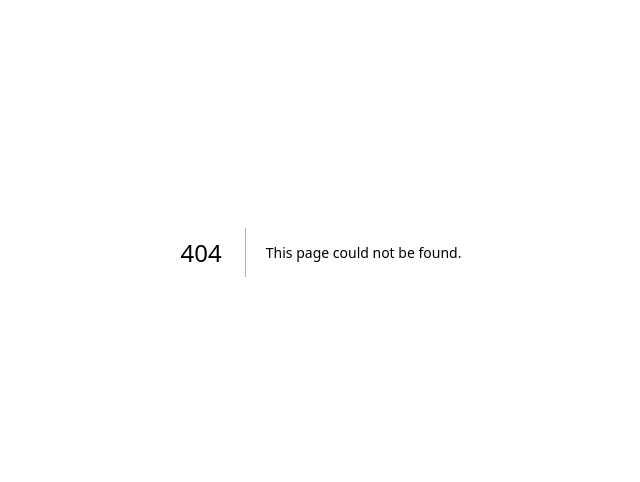
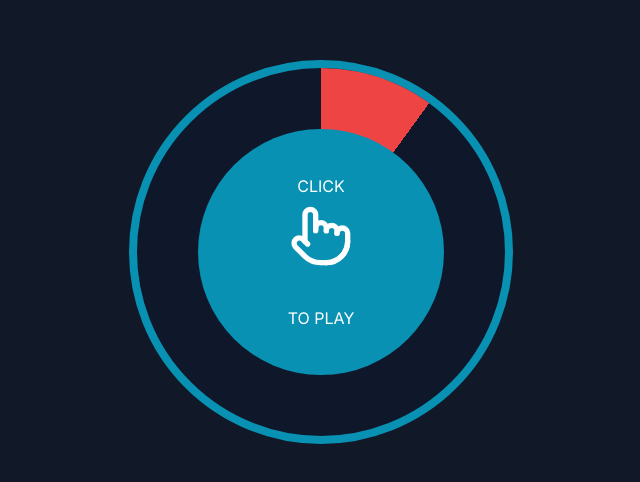
Before and after one commit to Epikle/oktaani-game-2, a Next.js app: page /game2 in a window 1280 px wide. Before the commit this address had no page. Shown: the part 148-630 px from the top of the page, without its empty margins (319-959 px from the left). Built offline with nearby package versions, Linux system fonts and the light colour scheme.

Commit message:
:sparkles: Second game

```diff
--- /dev/null
+++ b/src/app/game2/page.tsx
@@ -0,0 +1,9 @@
+import GameBoard2 from '@/components/GameBoard2';
+
+export default function Home() {
+  return (
+    <main className="grid place-items-center min-h-screen bg-gray-900 overflow-hidden">
+      <GameBoard2 />
+    </main>
+  );
+}
--- a/src/components/Game.tsx
+++ b/src/components/Game.tsx
@@ -8,6 +8,7 @@
   Starting = 'STARTING',
   Started = 'STARTED',
   Ended = 'ENDED',
+  Winner = 'WINNER',
 }
 
 export const START_DELAY = 1000 * 3;
@@ -53,7 +54,10 @@
         rotationDirection={rotationDirection}
         onOverlap={setIsOverlap}
       />
-      <button className="absolute inset-0 z-50" onClick={clickHandler} />
+      <button
+        className="absolute inset-0 z-50 w-full h-full"
+        onClick={clickHandler}
+      />
     </>
   );
 };
--- a/src/components/GameBoard.tsx
+++ b/src/components/GameBoard.tsx
@@ -64,6 +64,7 @@
     return () => {
       clearInterval(timer);
     };
+    // eslint-disable-next-line react-hooks/exhaustive-deps
   }, [gameState, tickRate]);
 
   const startTimer = () => {
@@ -85,6 +86,7 @@
     return () => {
       clearInterval(timer2);
     };
+    // eslint-disable-next-line react-hooks/exhaustive-deps
   }, [gameState, startTime]);
 
   return (
--- /dev/null
+++ b/src/components/GameBoard2.tsx
@@ -0,0 +1,152 @@
+'use client';
+
+import { FC, useState, useEffect } from 'react';
+import { Frown, Palette, Pointer, Trophy } from 'lucide-react';
+import { GameState } from './Game';
+
+const TIMER = 500; // time in ms
+const DIFFICULTY = 30; // TIMER - (correctColors length * time in ms)
+
+const colors = ['#ef4444', '#f97316', '#84cc16', '#22c55e', '#ec4899'];
+
+const createConicString = (color: string, value: number) => {
+  return `${color} ${value * 10}%, ${color} ${(value + 1) * 10}%`;
+};
+
+const GameBoard2: FC = () => {
+  let timer: NodeJS.Timer | undefined;
+  const [gameState, setGameState] = useState(GameState.New);
+  const [tickRate, setTickRate] = useState(false);
+  const [correctColors, setCorrectColors] = useState<string[]>([]);
+  const [currentColor, setCurrentColor] = useState(0);
+
+  const conicGradientColors = correctColors.map((color, index) =>
+    createConicString(color, index)
+  );
+
+  conicGradientColors.push(
+    createConicString(colors[currentColor], correctColors.length)
+  );
+
+  const tick = () => {
+    if (!timer) {
+      timer = setInterval(() => {
+        setTickRate((prevS) => !prevS);
+        const nextIndex = (currentColor + 1) % colors.length;
+        setCurrentColor(nextIndex);
+      }, TIMER - correctColors.length * DIFFICULTY);
+    }
+  };
+
+  useEffect(() => {
+    tick();
+
+    return () => {
+      clearInterval(timer);
+    };
+    // eslint-disable-next-line react-hooks/exhaustive-deps
+  }, [tickRate]);
+
+  const btnHandler = () => {
+    switch (gameState) {
+      case GameState.New:
+        setGameState(GameState.Started);
+        setCorrectColors((prevS) => prevS.concat(colors[currentColor]));
+        break;
+
+      case GameState.Started:
+        setCorrectColors((prevS) => prevS.concat(colors[currentColor]));
+
+        if (
+          correctColors.length > 0 &&
+          !correctColors.includes(colors[currentColor])
+        ) {
+          setGameState(GameState.Ended);
+          break;
+        }
+
+        if (correctColors.length >= 9) {
+          setGameState(GameState.Winner);
+        }
+
+        break;
+
+      case GameState.Ended:
+        setCorrectColors([]);
+        setGameState(GameState.Started);
+        break;
+
+      default:
+        setCorrectColors([]);
+        setGameState(GameState.Started);
+        break;
+    }
+  };
+
+  return (
+    <>
+      <div className="relative grid place-items-center">
+        <div className="absolute margin-auto rounded-full aspect-square w-64 bg-cyan-600 animate-ping" />
+        <section className="relative rounded-full bg-slate-900 aspect-square w-96 border-8 border-cyan-600 overflow-hidden">
+          <div className="absolute inset-0 grid place-items-center z-20">
+            <div className="rounded-full w-2/3 bg-cyan-600 aspect-square flex justify-center text-white">
+              <div className="grid place-items-center">
+                {gameState === GameState.New && (
+                  <>
+                    <span className="self-end">CLICK</span>
+                    <span className="font-bold text-6xl animate-bounce ">
+                      <Pointer size={64} />
+                    </span>
+                    <span className="self-start">TO PLAY</span>
+                  </>
+                )}
+                {gameState === GameState.Started && (
+                  <>
+                    <span className="self-end">MATCH</span>
+                    <span className="font-bold text-6xl animate-bounce ">
+                      <Palette size={64} />
+                    </span>
+                    <span className="self-start">COLORS</span>
+                  </>
+                )}
+                {gameState === GameState.Ended && (
+                  <>
+                    <span className="self-end">GAME OVER</span>
+                    <span className="font-bold text-6xl animate-bounce ">
+                      <Frown size={64} />
+                    </span>
+                    <span className="self-start">PLAY AGAIN?</span>
+                  </>
+                )}
+                {gameState === GameState.Winner && (
+                  <>
+                    <span className="self-end">WINNER</span>
+                    <span className="font-bold text-6xl animate-bounce ">
+                      <Trophy size={64} />
+                    </span>
+                    <span className="self-start">PLAY AGAIN?</span>
+                  </>
+                )}
+              </div>
+            </div>
+          </div>
+
+          <div
+            className="bg-slate-900 absolute inset-0"
+            style={{
+              background: `conic-gradient(${conicGradientColors.join(
+                ','
+              )}, transparent 0%)`,
+            }}
+          />
+        </section>
+      </div>
+      <button
+        className="absolute inset-0 z-50 w-full h-full"
+        onClick={btnHandler}
+      ></button>
+    </>
+  );
+};
+
+export default GameBoard2;
```
